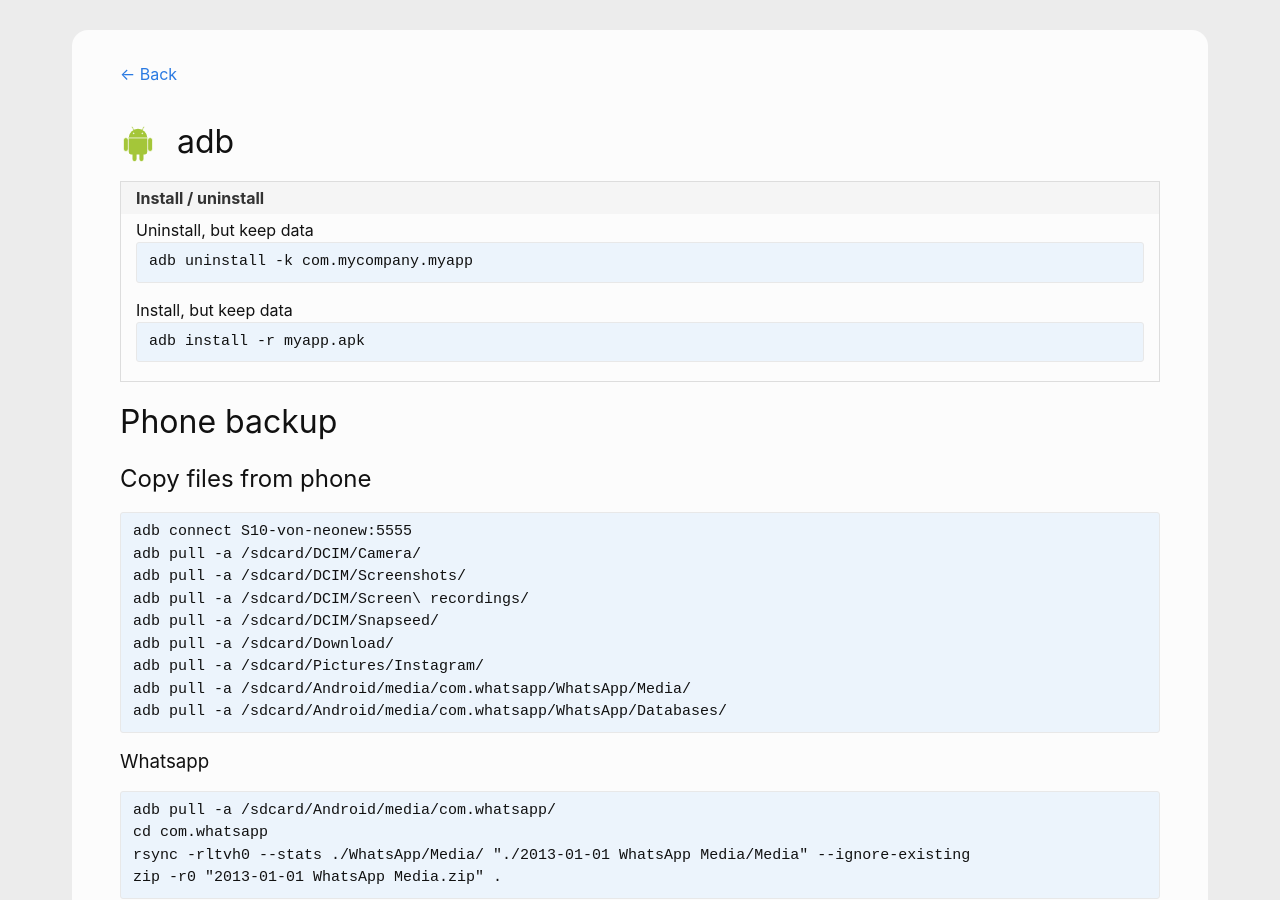
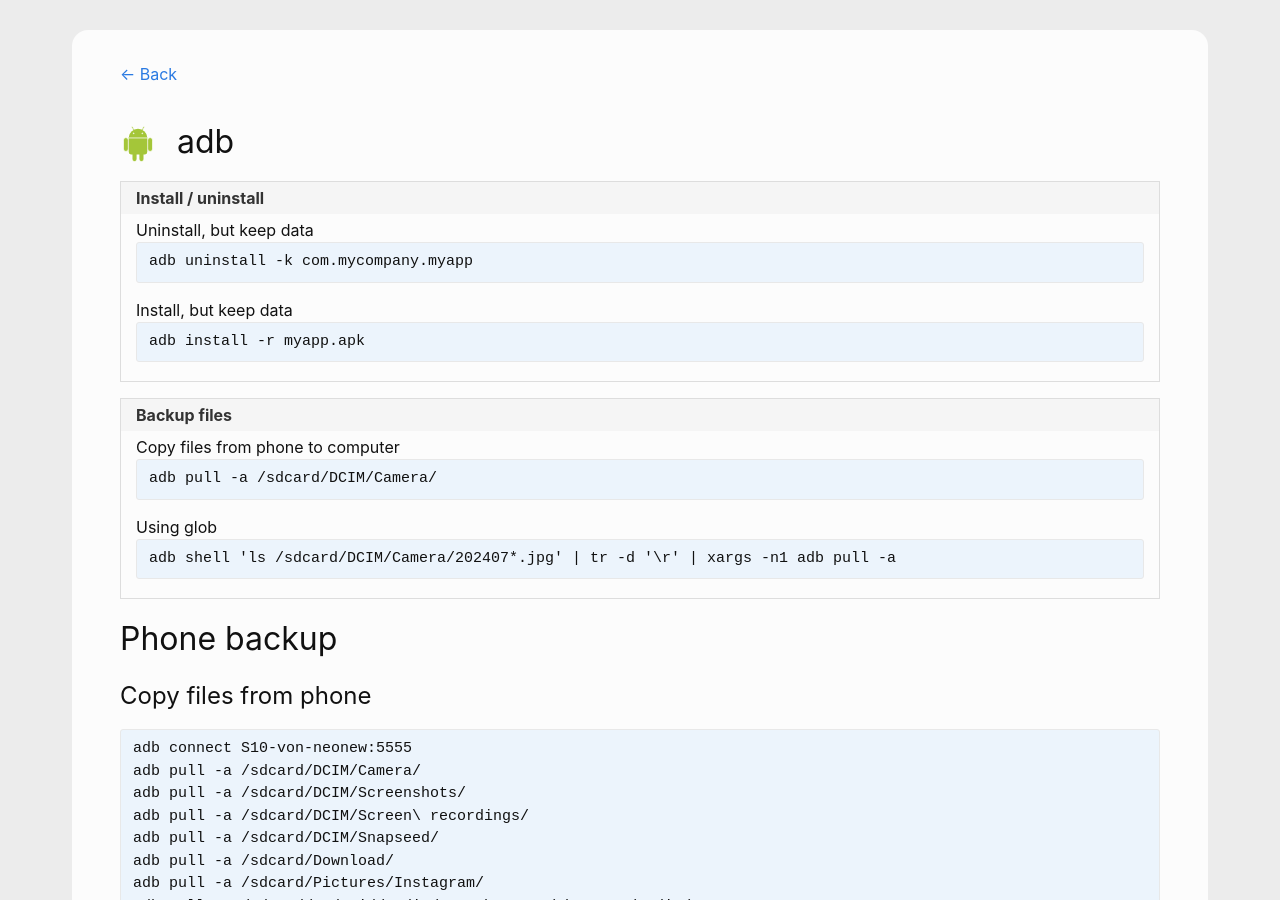
Before and after one commit to andreas-mausch/cheatsheets, a Jekyll site: the page built from _cheatsheets/adb.md, in a window 1280 px wide and 900 px high. Built offline with Jekyll 4.4.1, drawn with Linux system fonts in a browser that asks for light colours.

Commit message:
adb: Pull files via glob

```diff
--- a/_cheatsheets/adb.md
+++ b/_cheatsheets/adb.md
@@ -7,6 +7,10 @@
     commands:
       Uninstall, but keep data: adb uninstall -k com.mycompany.myapp
       Install, but keep data: adb install -r myapp.apk
+  - name: Backup files
+    commands:
+      Copy files from phone to computer: adb pull -a /sdcard/DCIM/Camera/
+      Using glob: adb shell 'ls /sdcard/DCIM/Camera/202407*.jpg' | tr -d '\r' | xargs -n1 adb pull -a
 ---
 
 # Phone backup
```
